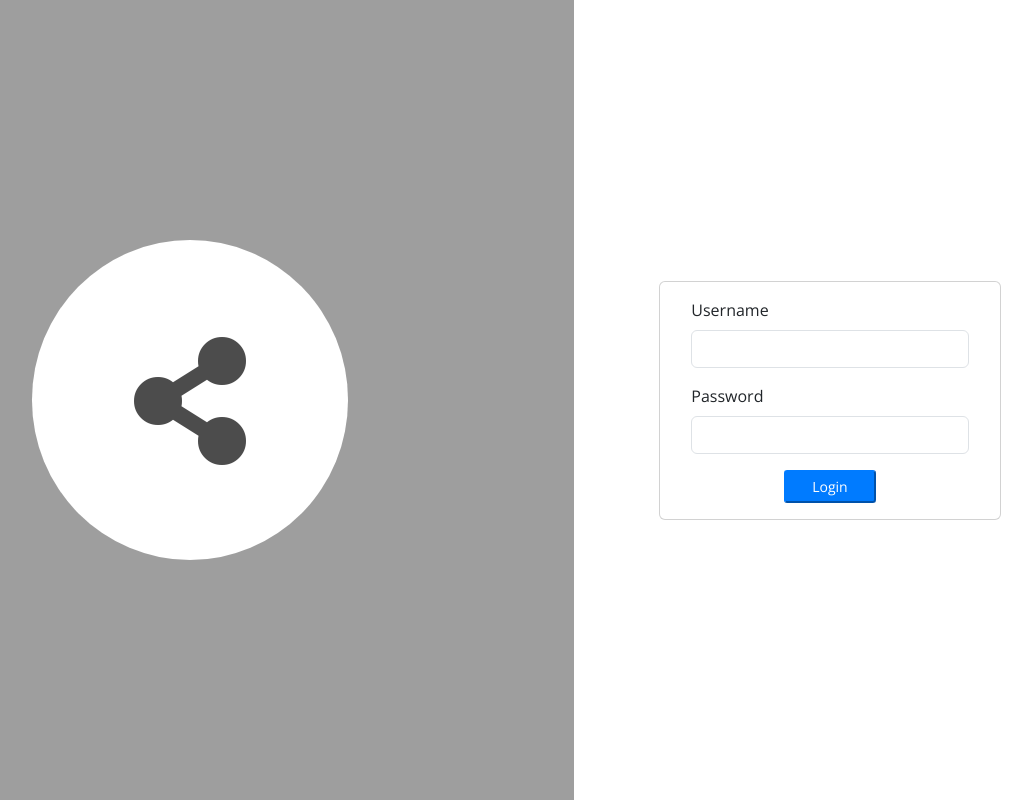
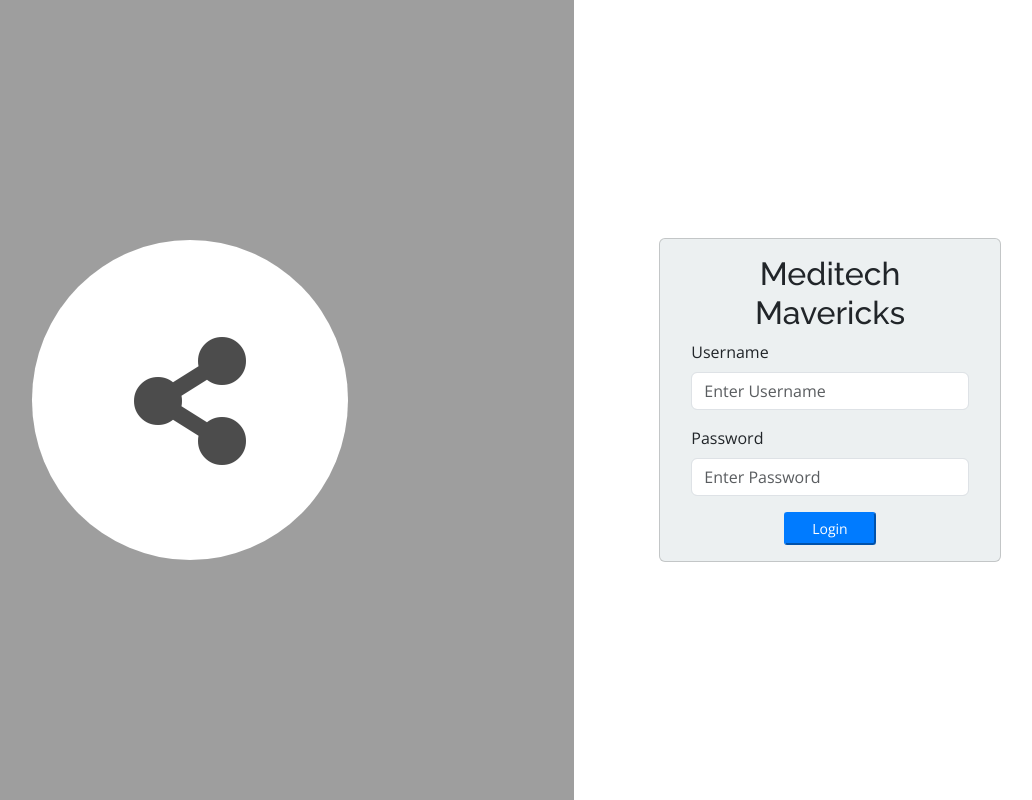
Before and after one commit to vernonthedev/File-Management-System, a PHP site: page /login.php in a window 1280 px wide. Shown: the whole page, without its empty margins (194-1226 px from the left). Run offline with PHP 8.4, Linux system fonts and the light colour scheme; some libraries are stand-ins or nearby versions.

Commit message:
fixed the ui finally

```diff
--- a/home.php
+++ b/home.php
@@ -45,7 +45,7 @@ a.custom-menu-list span.icon{
 		<div class="col-lg-12">
 			<div class="card col-md-4 bg-info float-left mb-3">
 				<div class="card-body text-white">
-					<h4><b>Users</b></h4>
+					<h4><b>Available Users</b></h4>
 					<hr>
 					<span class="card-icon"><i class="fa fa-users"></i></span>
 					<h3 class="text-right"><b><?php echo $conn->query('SELECT * FROM users')->num_rows ?></b></h3>
@@ -54,7 +54,7 @@ a.custom-menu-list span.icon{
 
 			<div class="card col-md-4 bg-primary ml-4 float-left">
 				<div class="card-body text-white">
-					<h4><b>Files</b></h4>
+					<h4><b>Uploaded Files</b></h4>
 					<hr>
 					<span class="card-icon"><i class="fa fa-file"></i></span>
 					<h3 class="text-right"><b><?php echo $conn->query('SELECT * FROM files')->num_rows ?></b></h3>
@@ -67,6 +67,7 @@ a.custom-menu-list span.icon{
 	<div class="row mt-3 ml-3 mr-3">
 			<div class="card col-md-12">
 				<div class="card-body">
+					<h5 class="card-title" style="font-weight: bold;">All Uploaded Files</h5>
 					<table width="100%" class="table table-responsive">
 						<tr>
 							<th width="20%" class="">Uploader</th>
--- a/index.php
+++ b/index.php
@@ -5,7 +5,7 @@
   <meta charset="utf-8">
   <meta content="width=device-width, initial-scale=1.0" name="viewport">
 
-  <title>Admin | Meditech Mavericks</title>
+  <title>Meditech Mavericks</title>
 
 
 <?php
--- a/login.php
+++ b/login.php
@@ -5,7 +5,7 @@
   <meta charset="utf-8">
   <meta content="width=device-width, initial-scale=1.0" name="viewport">
 
-  <title>Admin | Blog Site</title>
+  <title>Meditch Mavericks</title>
 
 
 <?php include('./header.php'); ?>
@@ -60,24 +60,25 @@ header("location:index.php?page=home");
 
 <body>
 
-
+<div class="container">
   <main id="main" class=" alert-info">
   		<div id="login-left">
-  			<div class="logo">
+  			<div class="logo img-fluid">
   				<i class="fa fa-share-alt"></i>
   			</div>
   		</div>
   		<div id="login-right">
-  			<div class="card col-md-8">
+  			<div class="card col-md-8 bg-light">
   				<div class="card-body">
+					<center><h3 class="card-title">Meditech Mavericks</h3></center>
   					<form id="login-form" >
   						<div class="form-group">
   							<label for="username" class="control-label">Username</label>
-  							<input type="text" id="username" name="username" class="form-control">
+  							<input type="text" id="username" name="username" class="form-control" placeholder="Enter Username">
   						</div>
   						<div class="form-group">
   							<label for="password" class="control-label">Password</label>
-  							<input type="password" id="password" name="password" class="form-control">
+  							<input type="password" id="password" name="password" class="form-control" placeholder="Enter Password">
   						</div>
   						<center><button class="btn-sm btn-block btn-wave col-md-4 btn-primary">Login</button></center>
   					</form>
@@ -87,7 +88,7 @@ header("location:index.php?page=home");
 
 
   </main>
-
+  </div>
   <a href="#" class="back-to-top"><i class="icofont-simple-up"></i></a>
 
 
--- a/manage_files.php
+++ b/manage_files.php
@@ -13,10 +13,10 @@ $qry = $conn->query("SELECT * FROM files where id=".$_GET['id']);
 	<form action="" id="manage-files">
 		<input type="hidden" name="id" value="<?php echo isset($_GET['id']) ? $_GET['id'] :'' ?>">
 		<input type="hidden" name="folder_id" value="<?php echo isset($_GET['fid']) ? $_GET['fid'] :'' ?>">
-		<!-- <div class="form-group">
+		<div class="form-group">
 			<label for="name" class="control-label">File Name</label>
 			<input type="text" name="name" id="name" value="<?php echo isset($meta['name']) ? $meta['name'] :'' ?>" class="form-control">
-		</div> -->
+		</div>
 		<?php if(!isset($_GET['id']) || empty($_GET['id'])): ?>
 		<div class="input-group mb-3">
 		  <div class="input-group-prepend">
--- a/navbar.php
+++ b/navbar.php
@@ -1,7 +1,7 @@
 
  <nav id="sidebar" class='mx-lt-5 nav-bar' >
  <div class="flex-shrink-0 p-3 bg-white">
-    <a href="/" class="d-flex align-items-center pb-3 mb-3 link-dark text-decoration-none border-bottom">
+    <a href="index.php?page=home" class="d-flex align-items-center pb-3 mb-3 link-dark text-decoration-none border-bottom">
       <svg class="bi pe-none me-2" width="30" height="24"><use xlink:href="#bootstrap"></use></svg>
       <span class="fs-5 fw-semibold">File Structures</span>
     </a>
--- a/topbar.php
+++ b/topbar.php
@@ -30,7 +30,7 @@
         </a>
 
         <ul class="nav col-12 col-lg-auto me-lg-auto mb-2 justify-content-start mb-md-0">
-          <li><a href="#" class="nav-link px-2 link-dark text-white">File View</a></li>
+          <li><a href="index.php?page=files" class="nav-link px-2 link-dark text-white">File View</a></li>
         </ul>
 
         <div class="dropdown text-end">
```
Also changed, not shown: users.php (+9 -6 lines), assets/uploads/1696515840_user fms.png (added).
